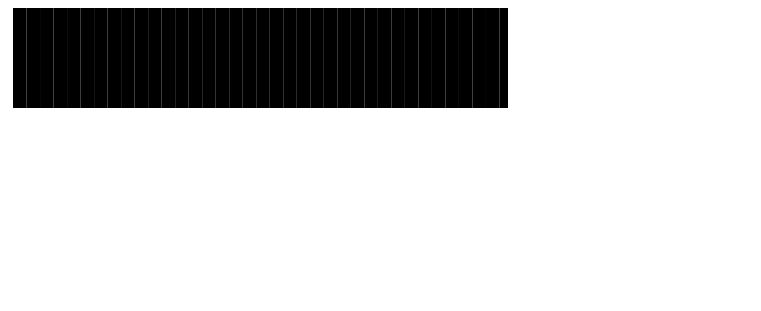
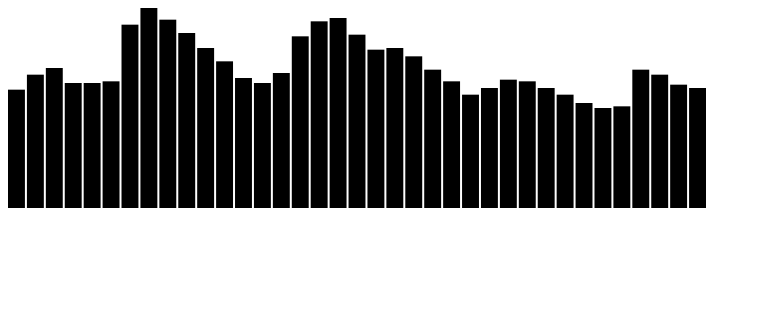
Before and after one commit to tessalt/d3_playground, a plain HTML site: page ch06.html in a window 1280 px wide. Shown: the whole page, without its empty margins (0-761 px from the left). Drawn offline with Linux system fonts and the light colour scheme.

Commit message:
simple svg barchart

```diff
--- a/ch06.html
+++ b/ch06.html
@@ -12,11 +12,15 @@
 
 <script type="text/javascript">
 
-  var w = 500;
-  var h = 300;
+  var w = 700;
+  var h = 200;
   var padding = 1;
 
   var dataset = [7.1,8.0,8.4,7.5,7.5,7.6,11.0,12.0,11.3,10.5,9.6,8.8,7.8,7.5,8.1,10.3,11.2,11.4,10.4,9.5,9.6,9.1,8.3,7.6,6.8,7.2,7.7,7.6,7.2,6.8,6.3,6.0,6.1,8.3,8.0,7.4,7.2];
+
+  var xScale = d3.scale.linear()
+    .domain([0,d3.max(dataset, function(d){return d;})])
+    .range([0, h]);
 
   var svg = d3.select("body")
     .append("svg")
@@ -28,11 +32,15 @@
     .enter()
     .append("rect")
     .attr("x", function(d,i){
-      return i * w/dataset.length + 5;
+      return i * (w/dataset.length);
     })
-    .attr("y", 0)
-    .attr("width", w/dataset.length)
-    .attr("height", 100);
+    .attr("y", function(d){
+      return h - xScale(d);
+    })
+    .attr("width", (w/dataset.length -2))
+    .attr("height", function(d){
+      return xScale(d);
+    });
 
 </script>
 </body>
```
